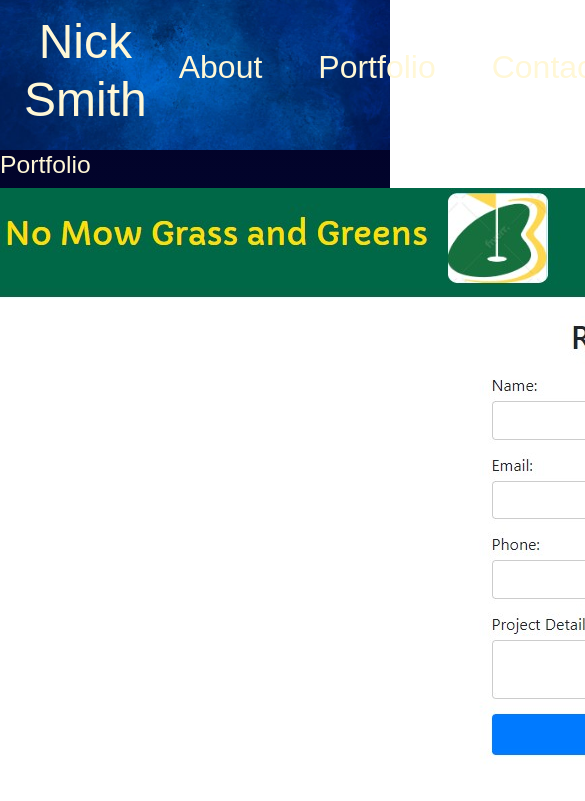
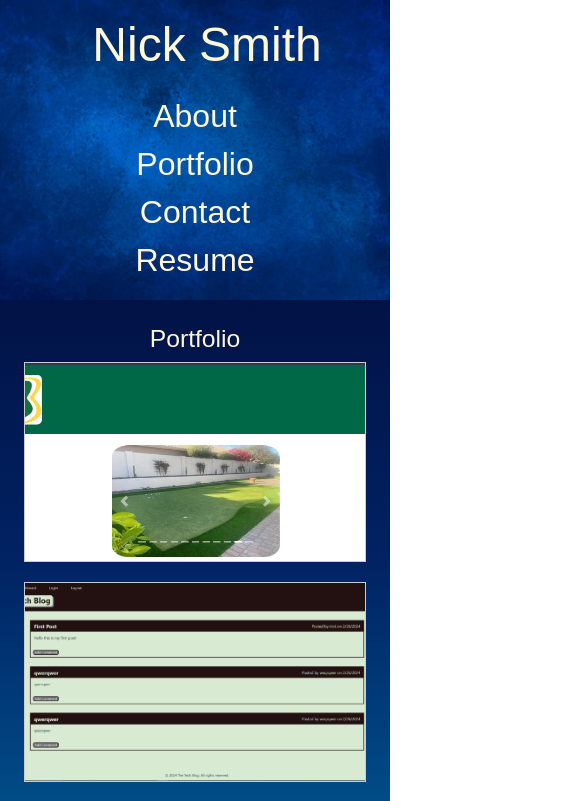
Before and after one commit to nicklearning/react-portfolio, a React (Vite) app: page /Portfolio in a window 390 px wide. Shown: the top 801 px of the page, 585 px wide, since content can reach past the window. Built offline with nearby package versions, Linux system fonts and the light colour scheme; grey boxes are pictures that could not be loaded; a web font is replaced by a local one.

Commit message:
Style the portfolio and add responsiveness

```diff
--- a/src/components/Project.jsx
+++ b/src/components/Project.jsx
@@ -6,6 +6,7 @@ const ProjectCard = ({ project }) => {
     return (
         <div className="project-card">
             <img src={project.screenshot} alt={project.name} className="project-screenshot" />
+            <div className="project-overlay">
                 <h3>
                     <a href={project.liveDemoUrl} target="_blank" rel="noopener noreferrer">
                         {project.name}
@@ -13,9 +14,10 @@ const ProjectCard = ({ project }) => {
                 </h3>
                 <p>{project.techStack}</p>
                 <a href={project.githubUrl} target="_blank" rel="noopener noreferrer" className="github-icon">
-                <FontAwesomeIcon icon={faGithub} size="2x" />
+                    <FontAwesomeIcon icon={faGithub} size="2x" className='icon-wrapper' />
                 </a>
-        </div >
+            </div>
+        </div>
     );
 };
 
--- a/src/data/projectsData.js
+++ b/src/data/projectsData.js
@@ -2,7 +2,7 @@ export const projects = [
     {
         id: 1,
         name: "No Mow",
-        screenshot: "./src/assets/no-mow-ss.jpg",
+        screenshot: "./src/assets/no-mow-ss.PNG",
         liveDemoUrl: "https://no-mow-grass-and-greens-1d203a842bdb.herokuapp.com/",
         githubUrl: "https://github.com/nicklearning/no-mow-grass-greens",
         techStack: "Full Stack w/ Nodemailer",
--- a/src/pages/Portfolio.jsx
+++ b/src/pages/Portfolio.jsx
@@ -1,14 +1,14 @@
 import React from 'react';
-import Project from '../components/Project';
+import ProjectCard from '../components/Project';
 import { projects } from '../data/projectsData'; // Import the projects array
 
 const PortfolioPage = () => {
   return (
-    <div className="portfolio-page">
+    <div className="portfolio-page-container mx-4 py-4">
       <h2>Portfolio</h2>
       <div className="project-list">
         {projects.map((project) => (
-          <Project key={project.id} project={project} />
+          <ProjectCard key={project.id} project={project} />
         ))}
       </div>
     </div>
--- a/src/styles.css
+++ b/src/styles.css
@@ -84,9 +84,129 @@ p {
     width: 100%;
 }
 
-
-
 .icon-wrapper:hover {
     opacity: 0.7;
     /* Adjust opacity as needed */
 }
+
+.portfolio-page-container {
+    display: flex;
+    flex-direction: column;
+    align-items: center;
+}
+
+.project-list {
+    display: grid;
+    grid-template-columns: repeat(auto-fill, minmax(250px, 1fr));
+    /* Adjust as needed */
+    gap: 20px;
+    /* Adjust the gap between cards */
+}
+
+.project-card {
+    position: relative;
+    width: 100%;
+    /* Ensure each card takes full width of its grid cell */
+    height: 200px;
+    /* Adjust as needed */
+    overflow: hidden;
+    border: 1px solid #ccc;
+    /* Add border if desired */
+}
+
+/* Hover effect for the screenshot */
+.project-screenshot {
+    width: 100%;
+    height: 100%;
+    object-fit: cover;
+    transition: opacity 0.3s ease;
+    /* Add transition for smooth opacity change */
+}
+
+.project-card:hover .project-screenshot {
+    opacity: 0.7;
+    /* Reduce opacity on hover */
+}
+
+/* Overlay for project details */
+.project-overlay {
+    position: absolute;
+    top: 0;
+    left: 0;
+    width: 100%;
+    height: 100%;
+    display: none;
+    /* Initially hide project details */
+    flex-direction: column;
+    justify-content: center;
+    align-items: center;
+    background-color: rgba(0, 0, 0, 0.7);
+    /* Adjust opacity as desired */
+    color: white;
+    padding: 20px;
+}
+
+.project-card:hover .project-overlay {
+    display: flex;
+    /* Show project details on hover */
+}
+
+.project-overlay h3,
+.project-overlay p {
+    margin: 0;
+}
+
+.project-overlay a {
+    color: white;
+}
+
+.project-overlay a:hover {
+    color: darkgray;
+    /* Change link color on hover */
+}
+
+.github-icon {
+    margin-top: 10px;
+}
+
+/* Media query for tablets */
+@media (min-width: 768px) {
+    .project-list {
+        grid-template-columns: repeat(2, 1fr);
+        /* Two columns */
+    }
+}
+
+/* Media query for desktops */
+@media (min-width: 1024px) {
+    .project-list {
+        grid-template-columns: repeat(3, 1fr);
+        /* Three columns */
+    }
+}
+
+/* Media queries for navigation links */
+
+@media (max-width: 768px) {
+    header {
+        flex-direction: column;
+        align-items: center;
+        height: 300px;
+    }
+
+    header h1 {
+        padding-top: 1rem;
+    }
+
+    header ul {
+        flex-direction: column;
+        align-items: center;
+        padding-left: 0;
+    }
+    header ul li {
+        flex-direction: column;
+        align-items: center;
+        padding-right: 0;
+    }
+
+}
```
Also changed, not shown: src/assets/no-mow-ss.PNG (added), src/assets/no-mow-ss.jpg (deleted). Lines whose indentation alone changed are shown as unchanged.
